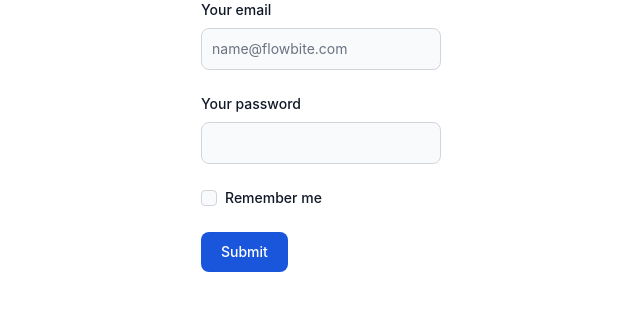
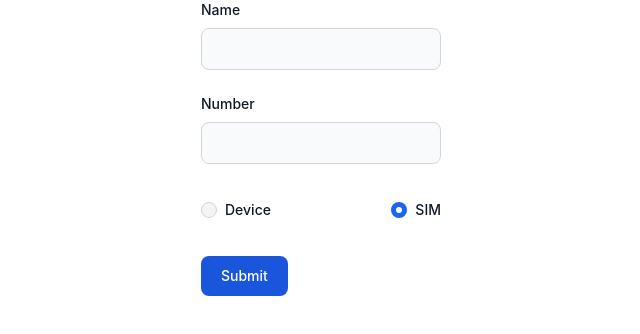
Before and after one commit to aliabbasiS/ts-and-js, a website with bundled scripts: page index.html in a window 1280 px wide. Shown: the whole page, without its empty margins (319-959 px from the left). Built offline with nearby package versions, Linux system fonts and the light colour scheme; files whose address does not match are found by name.

Commit message:
tamrin10new

```diff
--- a/index.html
+++ b/index.html
@@ -1,37 +1,35 @@
 <html lang="en">
 	<head>
-    <meta charset="UTF-8">
-    <meta name="viewport" content="width=device-width, initial-scale=1.0">
+		<meta charset="UTF-8" />
+		<meta name="viewport" content="width=device-width, initial-scale=1.0" />
 		<title>Document</title>
-    <link rel="stylesheet" href="./dist/output.css">
-    <link href="https://cdnjs.cloudflare.com/ajax/libs/flowbite/1.8.1/flowbite.min.css"  rel="stylesheet" />
-
+		<link rel="stylesheet" href="./dist/output.css" />
+		<link href="https://cdnjs.cloudflare.com/ajax/libs/flowbite/1.8.1/flowbite.min.css" rel="stylesheet" />
 	</head>
 	<body>
-
 		<div class="container flex flex-col justify-center items-center mt-20">
-
-        <form class="w-60">
+			<div class="w-60">
 				<div class="mb-6">
-                <label for="text" class="block mb-2 text-sm font-medium text-gray-900 dark:text-white">Your email</label>
-                <input type="text" id="contactname" class="bg-gray-50 border border-gray-300 text-gray-900 text-sm rounded-lg focus:ring-blue-500 focus:border-blue-500 block w-full p-2.5 dark:bg-gray-700 dark:border-gray-600 dark:placeholder-gray-400 dark:text-white dark:focus:ring-blue-500 dark:focus:border-blue-500" placeholder="name@flowbite.com" required>
+					<label for="contactname" class="block mb-2 text-sm font-medium text-gray-900 dark:text-white">Name</label>
+					<input type="text" id="contactname" class="bg-gray-50 border border-gray-300 text-gray-900 text-sm rounded-lg focus:ring-blue-500 focus:border-blue-500 block w-full p-2.5 dark:bg-gray-700 dark:border-gray-600 dark:placeholder-gray-400 dark:text-white dark:focus:ring-blue-500 dark:focus:border-blue-500" required />
 				</div>
 				<div class="mb-6">
-                <label for="password" class="block mb-2 text-sm font-medium text-gray-900 dark:text-white">Your password</label>
-                <input type="text" id="contactnumber" class="bg-gray-50 border border-gray-300 text-gray-900 text-sm rounded-lg focus:ring-blue-500 focus:border-blue-500 block w-full p-2.5 dark:bg-gray-700 dark:border-gray-600 dark:placeholder-gray-400 dark:text-white dark:focus:ring-blue-500 dark:focus:border-blue-500" required>
+					<label for="contactnumber" class="block mb-2 text-sm font-medium text-gray-900 dark:text-white">Number</label>
+					<input type="text" id="contactnumber" class="bg-gray-50 border border-gray-300 text-gray-900 text-sm rounded-lg focus:ring-blue-500 focus:border-blue-500 block w-full p-2.5 dark:bg-gray-700 dark:border-gray-600 dark:placeholder-gray-400 dark:text-white dark:focus:ring-blue-500 dark:focus:border-blue-500" required />
 				</div>
-            <div class="flex items-start mb-6">
-                <div class="flex items-center h-5">
-                    <input id="remember" type="checkbox" value="" class="w-4 h-4 border border-gray-300 rounded bg-gray-50 focus:ring-3 focus:ring-blue-300 dark:bg-gray-700 dark:border-gray-600 dark:focus:ring-blue-600 dark:ring-offset-gray-800 dark:focus:ring-offset-gray-800" required>
+				<div class="flex justify-between mb-6">
+					<div class="flex items-center">
+						<input id="Device" type="radio" value="device" name="radio" class="w-4 h-4 text-lime-600 bg-gray-100 border-gray-300 focus:ring-lime-500 dark:focus:ring-lime-600 dark:ring-offset-gray-700 dark:focus:ring-offset-gray-700 focus:ring-2 dark:bg-gray-600 dark:border-gray-500" />
+						<label for="Device" class="w-full py-3 ml-2 text-sm font-medium text-gray-900 dark:text-gray-300"> Device </label>
 					</div>
-                <label for="remember" class="ml-2 text-sm font-medium text-gray-900 dark:text-gray-300">Remember me</label>
+					<div class="flex items-center">
+						<input required checked id="SIM" type="radio" value="Sim" name="radio" class="w-4 h-4 text-lime-600 bg-gray-100 border-gray-300 focus:ring-lime-500 dark:focus:ring-lime-600 dark:ring-offset-gray-700 dark:focus:ring-offset-gray-700 focus:ring-2 dark:bg-gray-600 dark:border-gray-500" />
+						<label for="SIM" class="w-full py-3 ml-2 text-sm font-medium text-gray-900 dark:text-gray-300"> SIM </label>
 					</div>
-            <button type="submit" id="submit" class="text-white bg-blue-700 hover:bg-blue-800 focus:ring-4 focus:outline-none focus:ring-blue-300 font-medium rounded-lg text-sm w-full sm:w-auto px-5 py-2.5 text-center dark:bg-blue-600 dark:hover:bg-blue-700 dark:focus:ring-blue-800">Submit</button>
-        </form>
-
+				</div>
+				<button id="submit" class="text-white bg-blue-700 hover:bg-blue-800 focus:ring-4 focus:outline-none focus:ring-blue-300 font-medium rounded-lg text-sm w-full sm:w-auto px-5 py-2.5 text-center dark:bg-blue-600 dark:hover:bg-blue-700 dark:focus:ring-blue-800">Submit</button>
+			</div>
 		</div>
 		<script src="./dist/index.js"></script>
-
-
 	</body>
 </html>
--- a/index.ts
+++ b/index.ts
@@ -1,21 +1,22 @@
 console.log('hello world');
+console.log(1)
 
 type contactlisttype = {
   id: string;
   name: string | null;
-  number: number;
-  storage: 'Sim' | 'device';
+  number: string;
+  storage: string ;
 };
 
 const contactnamelist: contactlisttype[] = [];
 
 const submitButton = document.querySelector("#submit");
 submitButton?.addEventListener("click", () => {
-  const id: contactlisttype["id"] =crypto.randomUUID(); // Replace generateUniqueId() with the appropriate function to generate a unique ID
-  const contactname: contactlisttype["name"] = document.querySelector('#contactname')?.value;
-  const contactnumber: contactlisttype["number"] = document.querySelector('#contactnumber')?.value;
-  const rememberCheckbox = document.querySelector('#remember');
-  const storage: contactlisttype["storage"] = rememberCheckbox?.checked ? 'device' : 'Sim';
+  const id: contactlisttype["id"] =crypto.randomUUID();
+  const contactname= document.querySelector<HTMLInputElement>('#contactname')!.value;
+  const contactnumber = document.querySelector<HTMLInputElement>('#contactnumber')!.value;
+  const storage = document.querySelector<HTMLInputElement>('input[name=radio]:checked')!.value
+
 
   const newContact: contactlisttype = {
     id: id,
```
Lines whose indentation alone changed are shown as unchanged.
